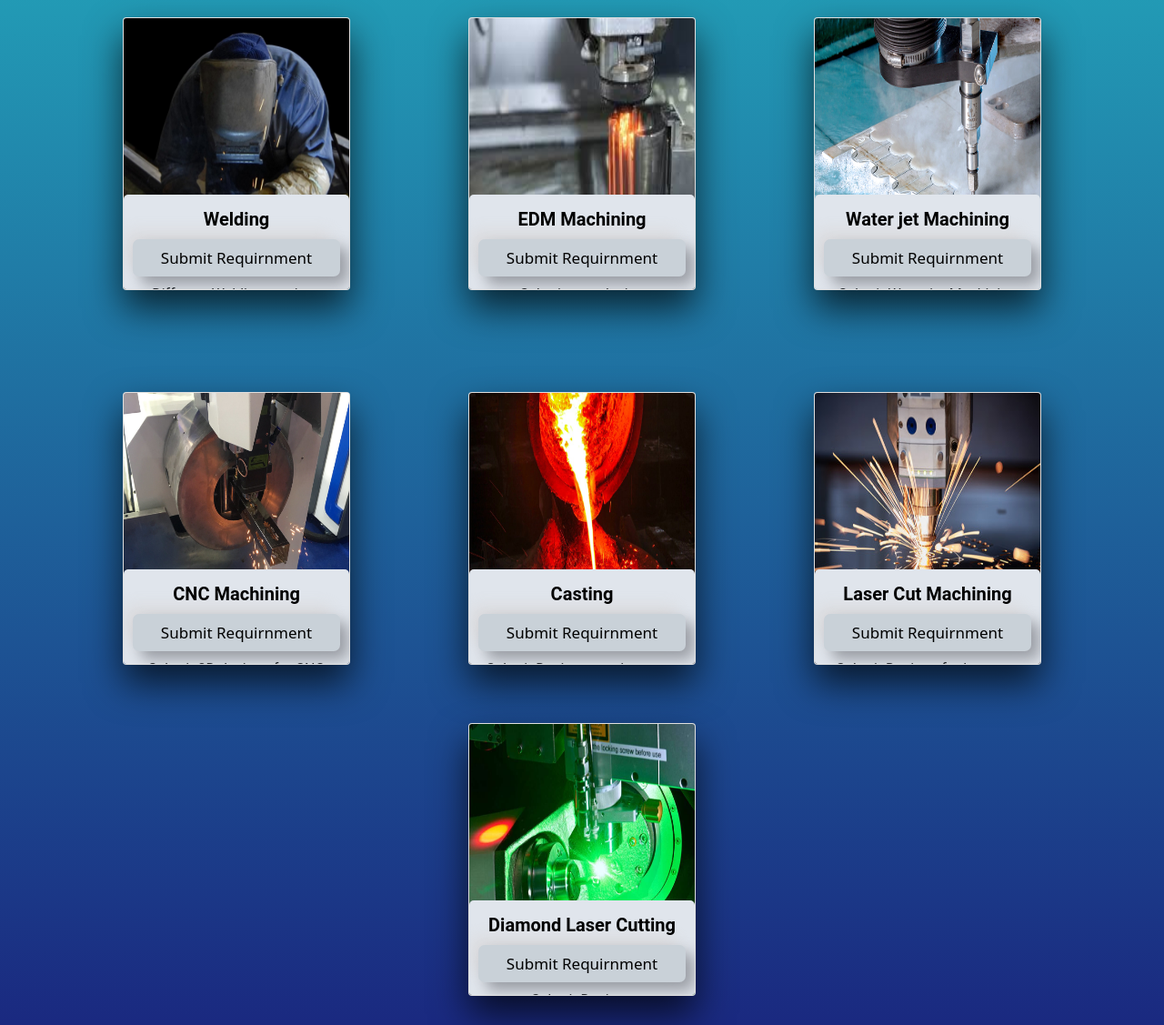
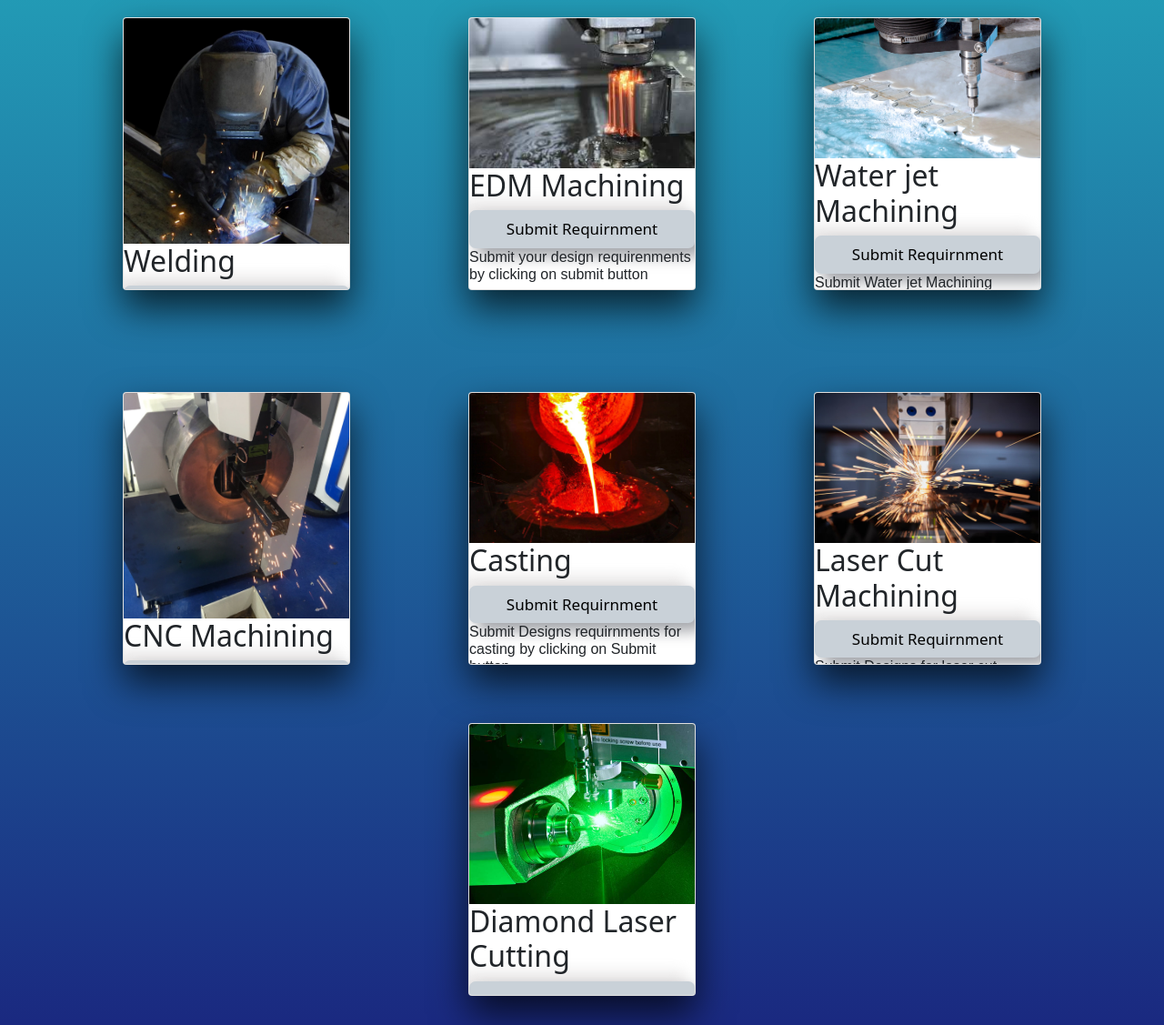
Before and after one commit to VISHARAD17/manufactoring_fabrication_page, a plain HTML site: page index.html in a window 1280 px wide. Shown: the part 542-1669 px from the top of the page at 91% size. Drawn offline with nearby package versions, Linux system fonts and the light colour scheme.

Commit message:
Update index.html
cards changed

```diff
--- a/index.html
+++ b/index.html
@@ -4,11 +4,10 @@
     <meta name="viewport" content="width=device-width, initial-scale=1.0">
     <title>Manufacturing and Fabrication</title>
     <link rel="stylesheet" href="style.css">
-    <link rel="stylesheet" href="style_2.css">
     <link rel="stylesheet" href="https://cdnjs.cloudflare.com/ajax/libs/font-awesome/5.11.2/css/all.min.css">
     <link href="https://cdn.jsdelivr.net/npm/bootstrap@5.0.0-beta1/dist/css/bootstrap.min.css" rel="stylesheet" integrity="sha384-giJF6kkoqNQ00vy+HMDP7azOuL0xtbfIcaT9wjKHr8RbDVddVHyTfAAsrekwKmP1" crossorigin="anonymous">
 </head>
-<body>
+<body class="back-body">
     <div class="container-fluid header text-center pt-5 pb-5 rounded-bottom-left-2">
         <h1>Manufacturing and Fabrication</h1>
     </div>
@@ -28,7 +27,7 @@
                 <div class="col-sm m-3 p-3 d-flex justify-content-center">
                     <div class="card">
                         <div class="imgbox"> <img src="img/weld.jpg"> </div>
-                        <div class="content">
+                        <div class="content-c">
                             <h2>Welding</h2>
                         <button class="button-b"><a class="btn-a" href="#">Submit Requirnment</a></button>
                         <p>Different Welding services available. Submit request by clicking on the submit botton.</p>
@@ -38,7 +37,7 @@
                 <div class="col-sm m-3 p-3 d-flex justify-content-center">
                     <div class="card">
                         <div class="imgbox"> <img src="img/edm_machining.jpeg"> </div>
-                        <div class="content">
+                        <div class="content-c">
                             <h2>EDM Machining</h2>
                         <button class="button-b"><a class="btn-a" href="#">Submit Requirnment</a></button>
                         <p>Submit your design requirenments by clicking on submit button</p>
@@ -48,7 +47,7 @@
                 <div class="col-sm m-3 p-3 d-flex justify-content-center">
                     <div class="card">
                         <div class="imgbox"> <img src="img/water2.jpg"> </div>
-                        <div class="content">
+                        <div class="content-c">
                             <h2>Water jet Machining</h2>
                         <button class="button-b"><a class = 'btn-a' href="#">Submit Requirnment</a></button>
                         <p>Submit Water jet Machining requirenments by clicking in the submit button.</p>
@@ -62,7 +61,7 @@
                 <div class="col-sm m-3 p-3 d-flex justify-content-center">
                     <div class="card">
                         <div class="imgbox"> <img src="img/cnc2.png"> </div>
-                        <div class="content">
+                        <div class="content-c">
                             <h2>CNC Machining</h2>
                         <button class="button-b"><a class="btn-a" href="#">Submit Requirnment</a></button>
                         <p>Submit 3D designs for CNC Machining by clicking on the submit button.</p>
@@ -72,7 +71,7 @@
                 <div class="col-sm m-3 p-3 d-flex justify-content-center">
                     <div class="card">
                         <div class="imgbox"> <img src="img/casting.jpg"> </div>
-                        <div class="content">
+                        <div class="content-c">
                             <h2>Casting</h2>
                         <button class="button-b"><a class="btn-a" href="#">Submit Requirnment</a></button>
                         <p>Submit Designs requirnments for casting by clicking on Submit button</p>
@@ -82,7 +81,7 @@
                 <div class="col-sm m-3 p-3 d-flex justify-content-center">
                     <div class="card">
                         <div class="imgbox"> <img src="img/lazer2.jpg"> </div>
-                        <div class="content">
+                        <div class="content-c">
                             <h2>Laser Cut Machining</h2>
                         <button class="button-b"><a class="btn-a" href="#">Submit Requirnment</a></button>
                         <p>Submit Designs for laser cut Machining by clicking on submit button</p>
@@ -96,7 +95,7 @@
                 <div class="col-sm m-3 p-3 d-flex justify-content-center">
                     <div class="card">
                         <div class="imgbox"> <img src="img/diamond.jpg"> </div>
-                        <div class="content">
+                        <div class="content-c">
                             <h2>Diamond Laser Cutting</h2>
                         <button class="button-b"><a class = 'btn-a' href="#">Submit Requirnment</a></button>
                         <p>Submit Designs requirenments for cutting by clickimg on submit button.</p>
```
